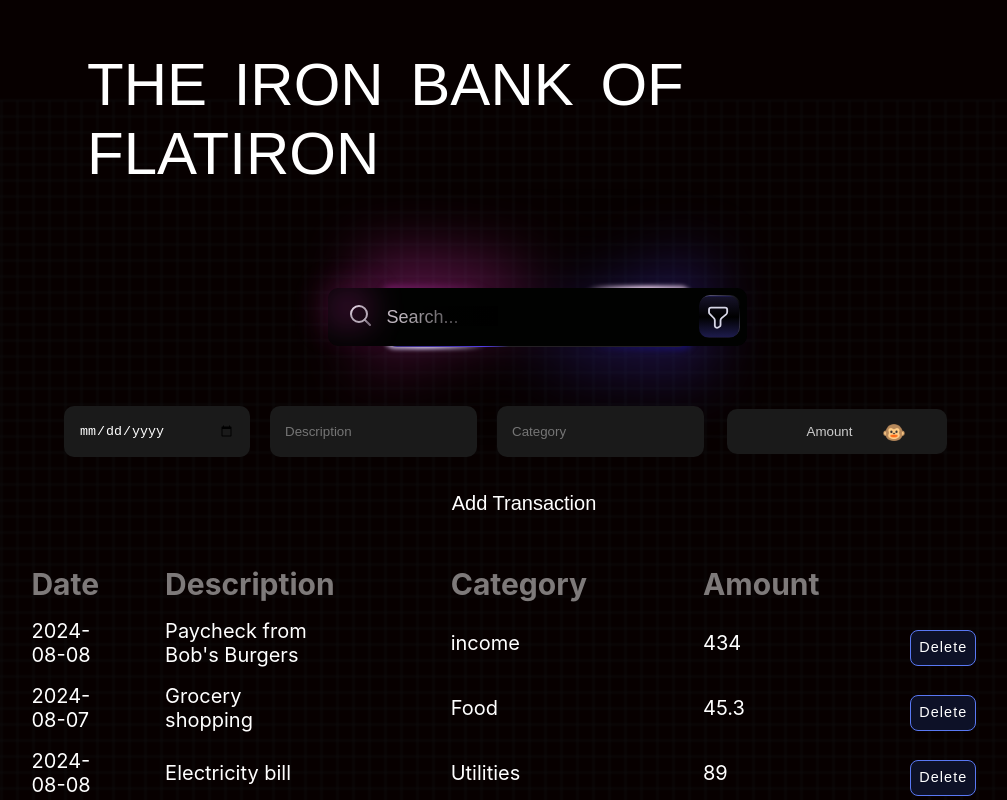
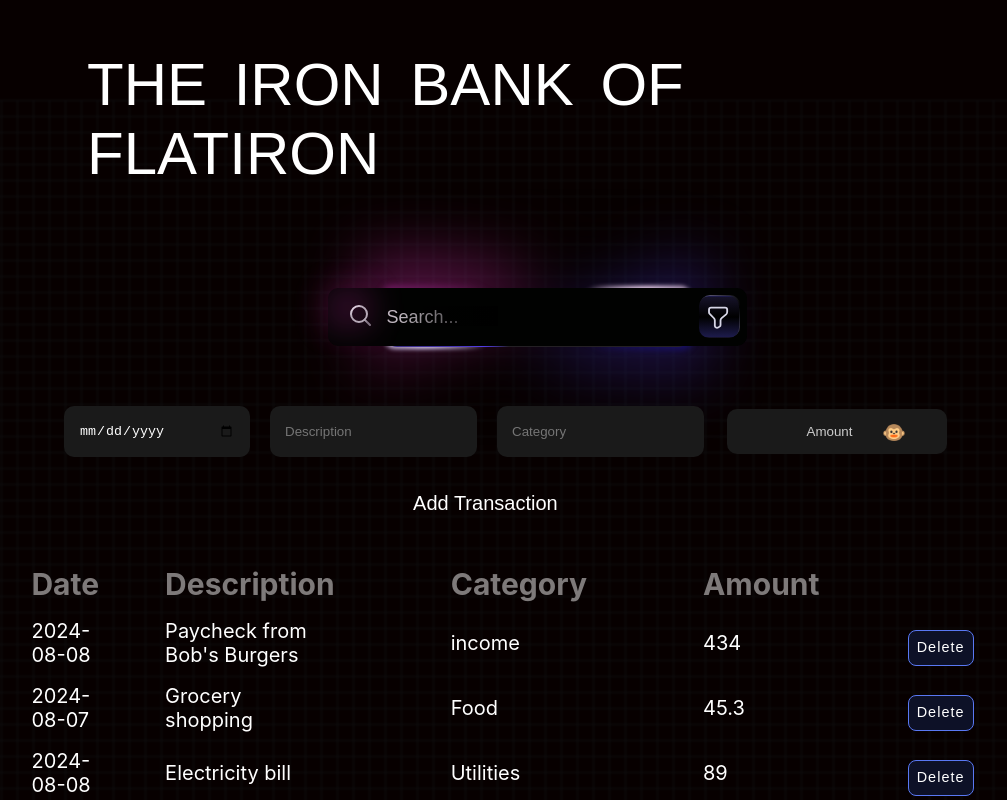
Before and after one commit to markkamau254/Phase-2-Code-Challenge, a React (Create React App) app: page / in a window 1280 px wide. Shown: the top 800 px of the page, without its empty margins (269-1276 px from the left). Built offline with nearby package versions, Linux system fonts and the light colour scheme; a web font is replaced by a local one.

Commit message:
center add transaction button

```diff
--- a/src/App.css
+++ b/src/App.css
@@ -108,7 +108,7 @@ button,.bts::after {
   background-color: transparent;
   position: relative;
 
-  left: +36%;
+  left: +32%;
   top: +25px;
 }
 
```
